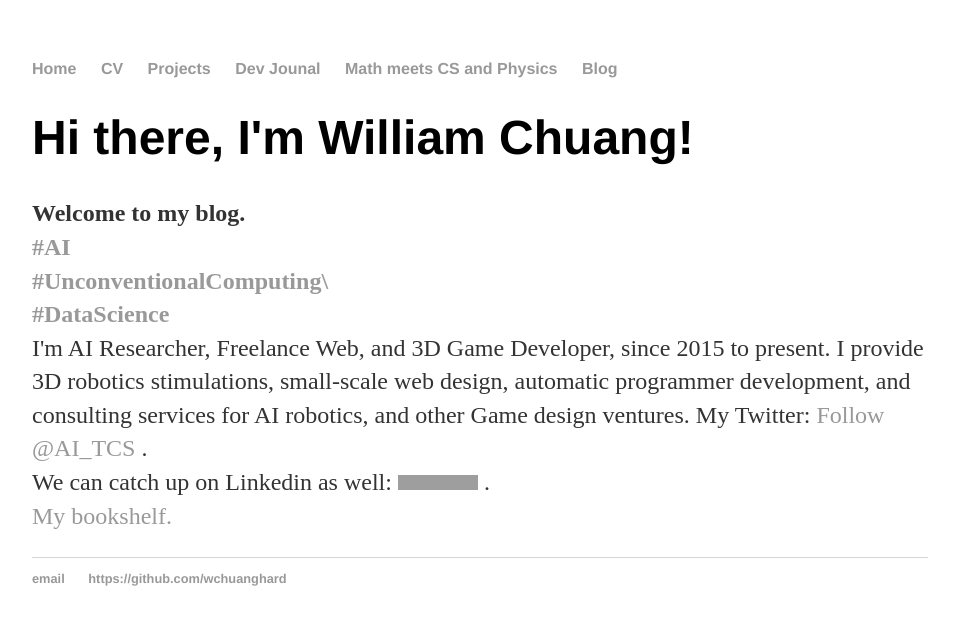
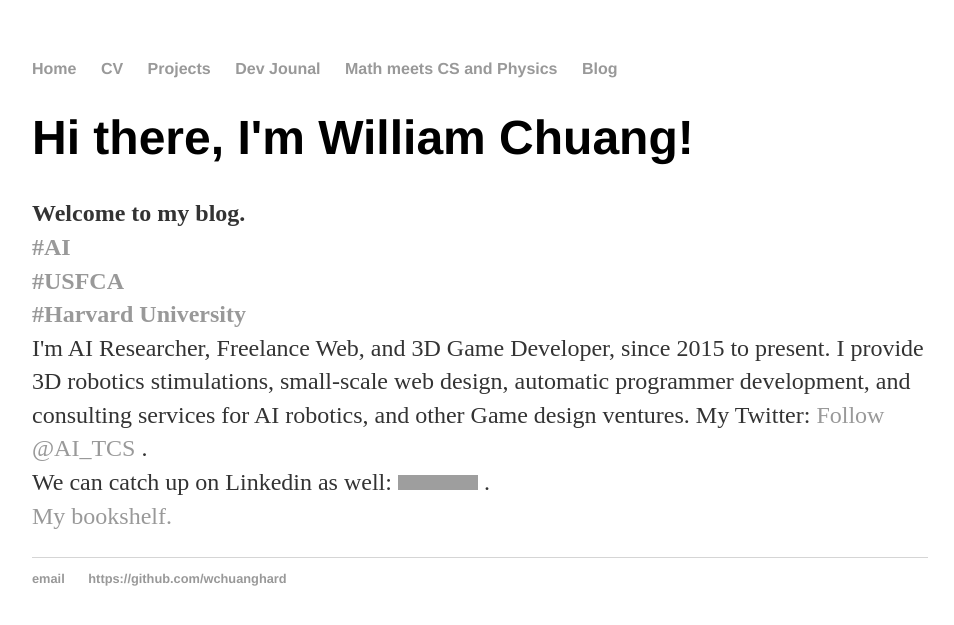
Before and after one commit to williamchuang/williamchuang.github.io, a Jekyll site: the page built from index.html, in a window 1280 px wide. Shown: the top 625 px of the page, without its empty margins (160-1114 px from the left). Built offline with Jekyll 4.4.1, drawn with Linux system fonts in a browser that asks for light colours; comment, search, counter and statistics services are not loaded; grey boxes are pictures that could not be loaded.

Commit message:
Update index.html

```diff
--- a/index.html
+++ b/index.html
@@ -8,13 +8,11 @@
 	<p><b> Welcome to my blog.
 
         <br><a href="https://twitter.com/hashtag/AI?src=hash">#AI </a>
-        <br><a href ="https://twitter.com/hashtag/UnconventionalComputing?src=hash">#UnconventionalComputing\
- </a>
-        <br><a href="https://twitter.com/hashtag/DataScience?src=hash"> #DataScience </a> </b>
+        <br><a href="https://twitter.com/usfca?ref_src=twsrc%5Egoogle%7Ctwcamp%5Eserp%7Ctwgr%5Eauthor"> #USFCA </a>
+        <br><a href ="https://twitter.com/Harvard?ref_src=twsrc%5Egoogle%7Ctwcamp%5Eserp%7Ctwgr%5Eauthor">#Harvard University</a>
+         </b>
                 <br>I'm AI Researcher, Freelance Web, and 3D Game Developer, since 2015 to present. I provide 3D robotics stimulations, small-scale web design, automatic programmer development, and consulting services for AI robotics, and other Game design ventures.</b>
-                My Twitter: <a href="https://twitter.com/AI_TCS" class="twitter-follow-button" data-show-count="false" \
-data-dnt="true">Follow @AI_TCS</a> <script>!function(d,s,id){var js,fjs=d.getElementsByTagName(s)[0],p=/^http:/.test(d.location)?'http':'https';if(!d.getElementById(id)){js=d.createElement(s);js.id=id;js.src=p+'://pl\
-atform.twitter.com/widgets.js';fjs.parentNode.insertBefore(js,fjs);}}(document, 'script', 'twitter-wjs');</script>.<br>
+                My Twitter: <a href="https://twitter.com/AI_TCS" class="twitter-follow-button" data-show-count="false" data-dnt="true">Follow @AI_TCS</a> <script>!function(d,s,id){var js,fjs=d.getElementsByTagName(s)[0],p=/^http:/.test(d.location)?'http':'https';if(!d.getElementById(id)){js=d.createElement(s);js.id=id;js.src=p+'://platform.twitter.com/widgets.js';fjs.parentNode.insertBefore(js,fjs);}}(document, 'script', 'twitter-wjs');</script>.<br>
                 We can catch up on Linkedin as well: <a href="https://www.linkedin.com/pub/william-h-chuang/5a/747/125">
 
           <img src="https://static.licdn.com/scds/common/u/img/webpromo/btn_profile_bluetxt_80x15.png" width="80" height="15" border="0" alt="View William H. Chuang's profile on LinkedIn">
```
